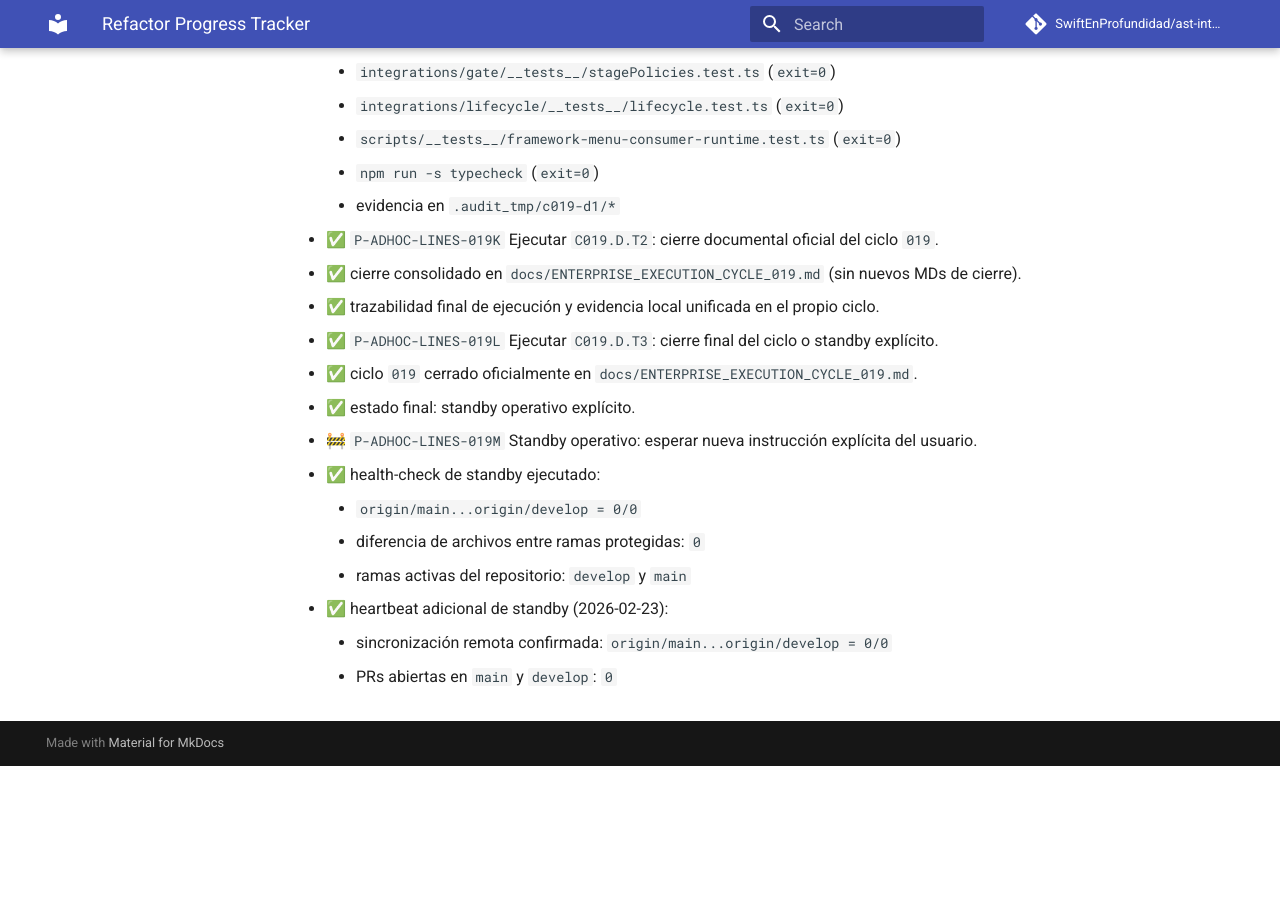
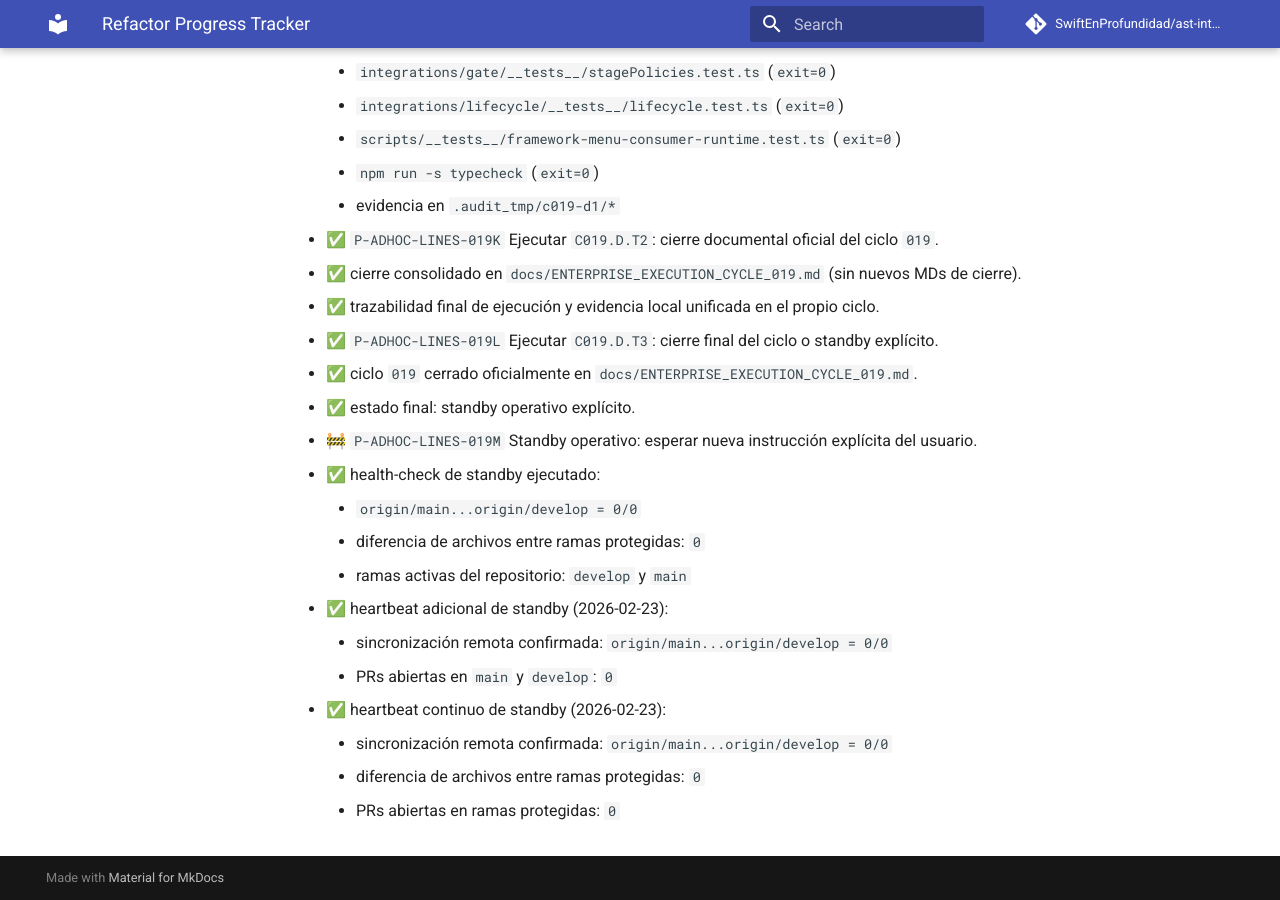
Before and after one commit to SwiftEnProfundidad/ast-intelligence-hooks, an MkDocs documentation site: the page built from docs/REFRACTOR_PROGRESS.md, in a window 1280 px wide and 900 px high, scrolled down 16273 px. Built offline with MkDocs 1.6.1 and Material for MkDocs 9.7.7, drawn with Linux system fonts in a browser that asks for light colours; comment, search, counter and statistics services are not loaded; before the commit the page ends 17039 px from its top, so only the background shows below that.

Commit message:
docs(standby): add continuous heartbeat snapshot

```diff
--- a/docs/REFRACTOR_PROGRESS.md
+++ b/docs/REFRACTOR_PROGRESS.md
@@ -484,3 +484,7 @@ Plan base visible para seguimiento previo y durante la implementacion.
   - ✅ heartbeat adicional de standby (2026-02-23):
     - sincronización remota confirmada: `origin/main...origin/develop = 0/0`
     - PRs abiertas en `main` y `develop`: `0`
+  - ✅ heartbeat continuo de standby (2026-02-23):
+    - sincronización remota confirmada: `origin/main...origin/develop = 0/0`
+    - diferencia de archivos entre ramas protegidas: `0`
+    - PRs abiertas en ramas protegidas: `0`
```
